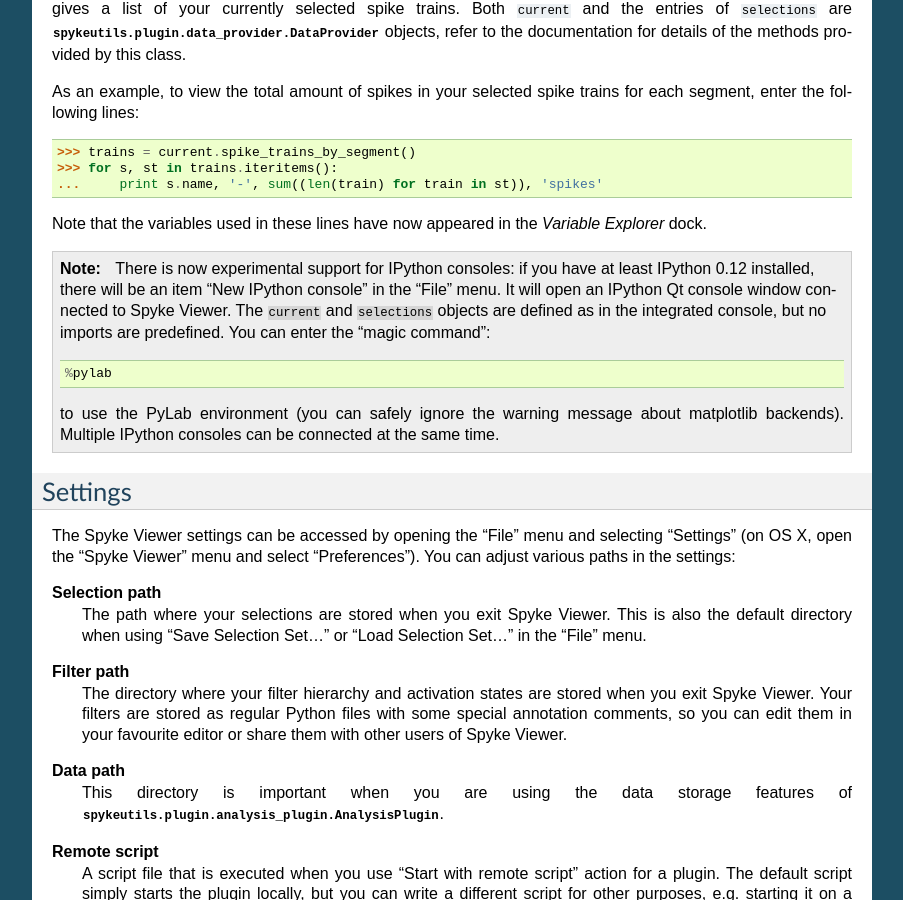
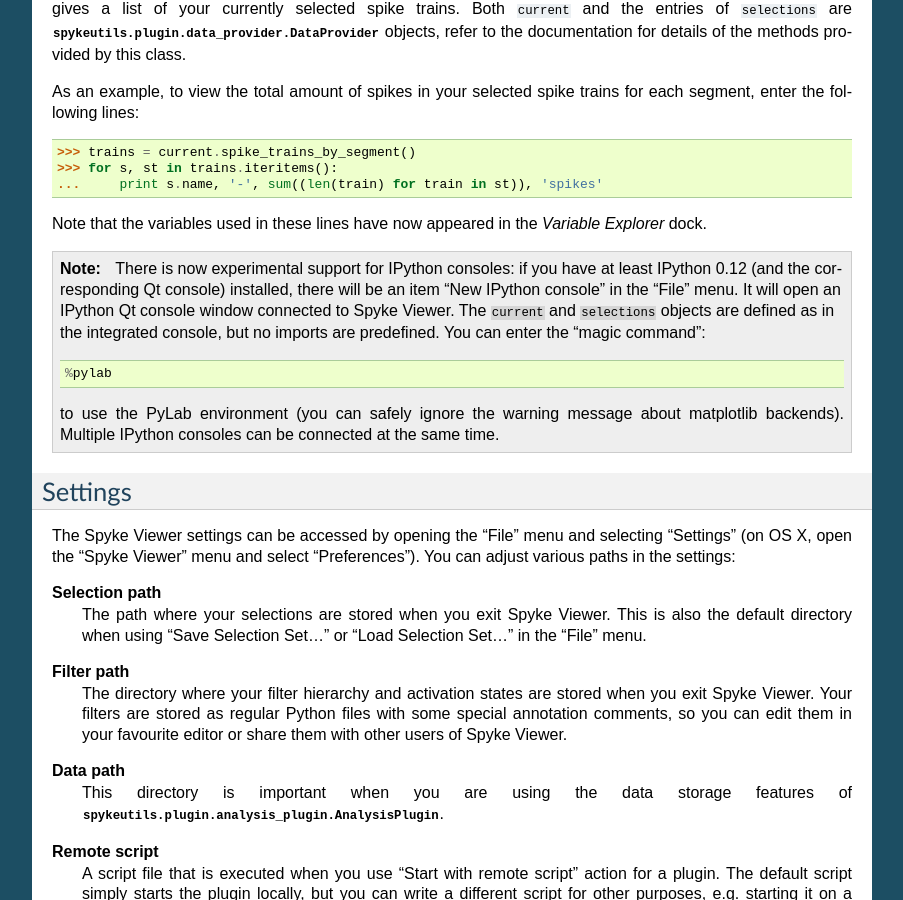
Before and after one commit to rproepp/spykeviewer, a Sphinx documentation site: the page built from doc/source/usage.rst, in a window 1280 px wide and 900 px high, scrolled down 5018 px. Shown: the whole window, without its empty margins (198-1101 px from the left). Built offline with Sphinx 7.4.7, drawn with Linux system fonts in a browser that asks for light colours; formulas are drawn with MathJax 3.

Commit message:
The Qt console of IPython needs to be installed as well for the "New IPython console" command

```diff
--- a/doc/source/usage.rst
+++ b/doc/source/usage.rst
@@ -239,10 +239,11 @@ Note that the variables used in these lines have now appeared in the
 
 .. Note::
     There is now experimental support for IPython consoles: if you have
-    at least IPython 0.12 installed, there will be an item "New IPython
-    console" in the "File" menu. It will open an IPython Qt console window
-    connected to Spyke Viewer. The ``current`` and ``selections`` objects
-    are defined as in the integrated console, but no imports are predefined.
+    at least IPython 0.12 (and the corresponding Qt console) installed,
+    there will be an item "New IPython console" in the "File" menu.
+    It will open an IPython Qt console window connected to Spyke Viewer.
+    The ``current`` and ``selections`` objects are defined as in the
+    integrated console, but no imports are predefined.
     You can enter the "magic command"::
 
         %pylab
```
